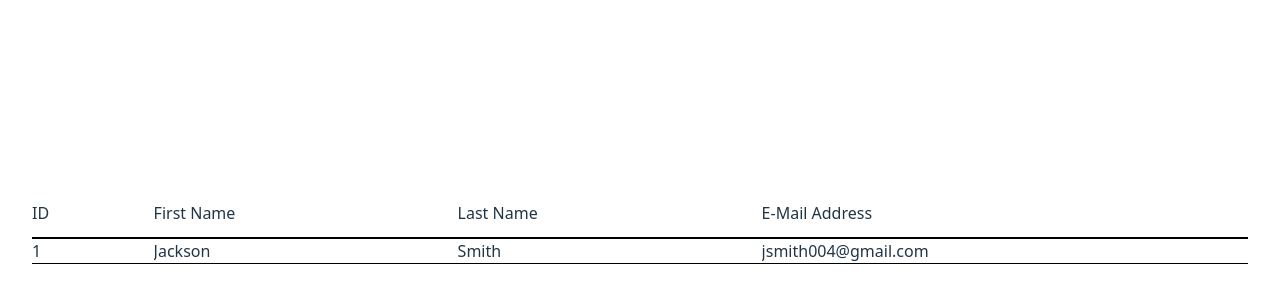
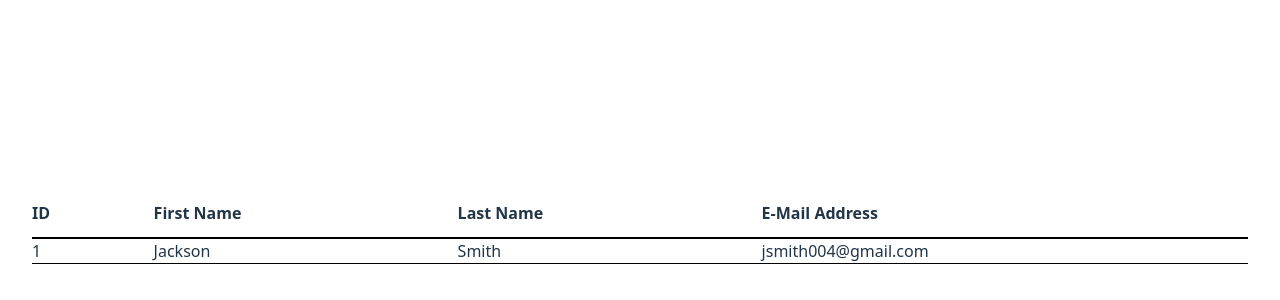
Before and after one commit to fx-ntm/Vue-DisplayTable, a Vue app: page / in a window 1280 px wide. Shown: the part 174-474 px from the top of the page. Built offline with nearby package versions, Linux system fonts and the light colour scheme.

Commit message:
Styling Changes for General Purpose

```diff
--- a/src/components/Table/components/TableComponents/TableCell.vue
+++ b/src/components/Table/components/TableComponents/TableCell.vue
@@ -9,10 +9,10 @@ const props = defineProps<{
 
 <template>
   <td class="text-left text-md dark:text-white relative pr-12">
-    <div class="overflow-hidden whitespace-nowrap relative">
+    <div class="relative">
         <p>{{ props.data }}</p>
       <div
-        class="absolute top-0 right-0 bottom-0 w-16 bg-gradient-to-l from-white dark:from-black to-transparent pointer-events-none"
+        class="absolute top-0 right-0 bottom-0 w-16"
       ></div>
     </div>
   </td>
--- a/src/components/Table/components/TableComponents/TableHeaderCell.vue
+++ b/src/components/Table/components/TableComponents/TableHeaderCell.vue
@@ -7,7 +7,6 @@ const props = defineProps<{
   column: TableColumn;
 }>();
 
-// Compute proper style object for width
 const cellStyle = computed(() => {
     if (props.column.width) {
       return { width: props.column.width };
@@ -17,7 +16,7 @@ const cellStyle = computed(() => {
 </script>
 
 <template>
-  <th :style="cellStyle" class="py-3 pr-3 font-light text-left dark:text-white">
+    <th :style="cellStyle" class="py-3 pr-3 font-bold text-left dark:text-white">
       {{ props.title }}
     </th>
 </template>
```
Also changed, not shown: src/components/Table/components/TableComponents/TableHeader.vue (indentation only). Lines whose indentation alone changed are shown as unchanged.
